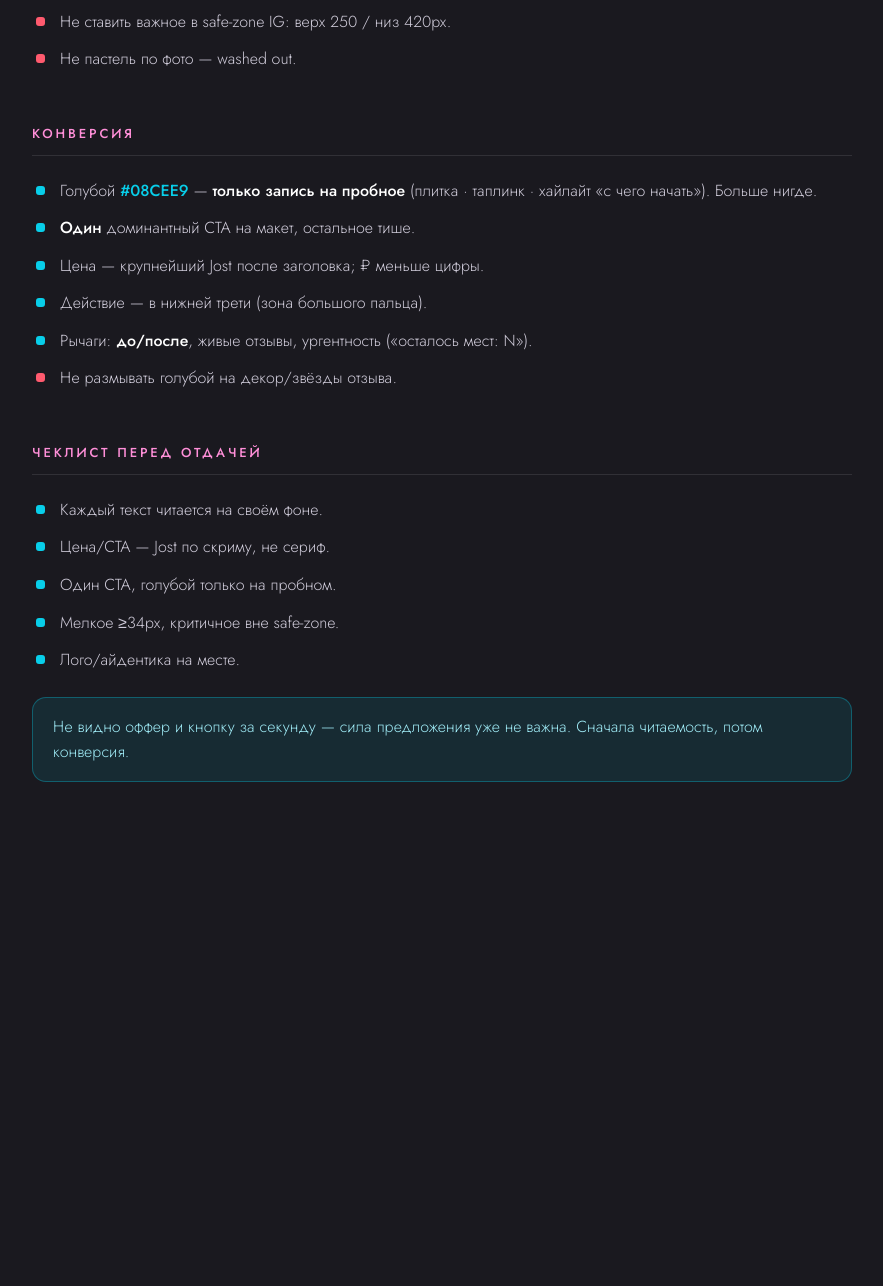
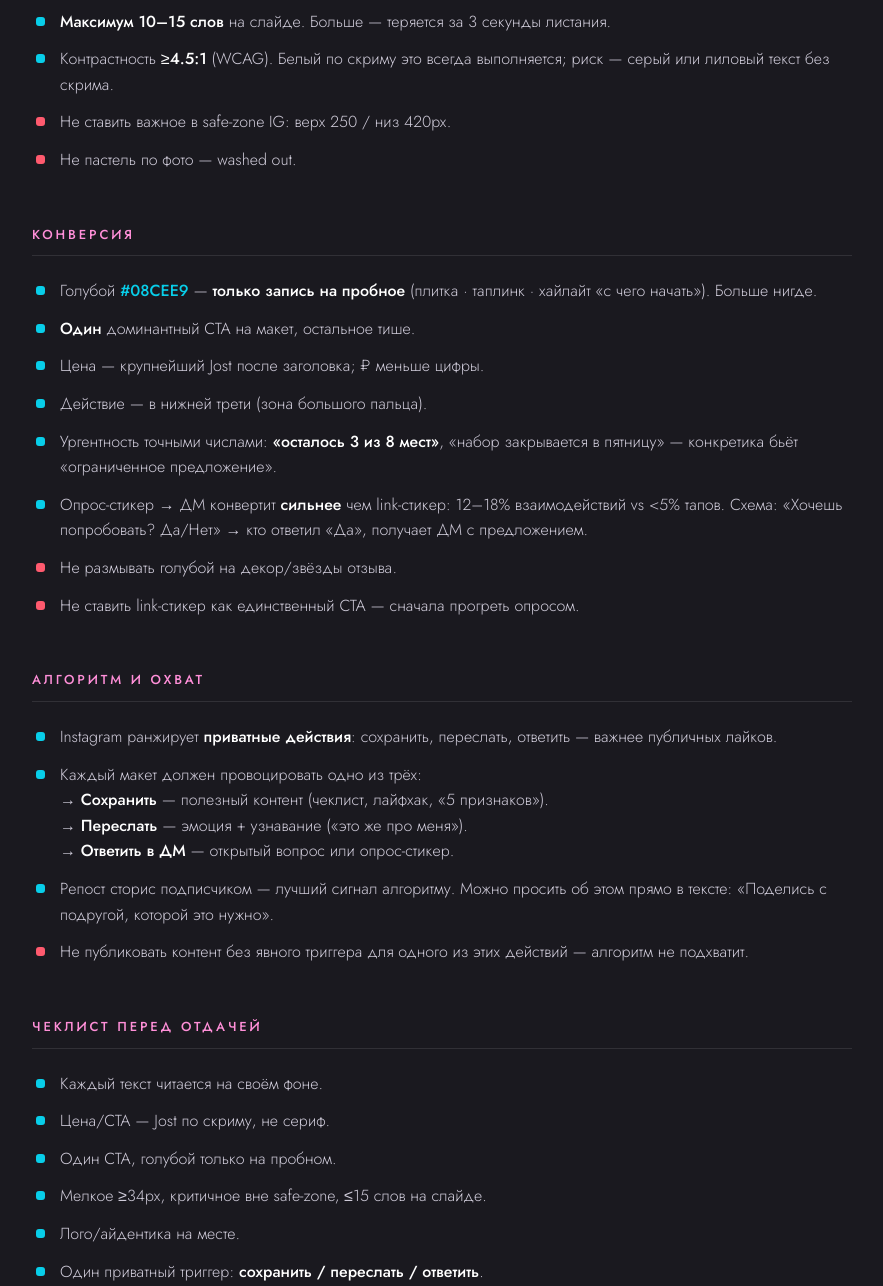
Before and after one commit to Integramma-korp/flow-instagram-ds, a plain HTML site: page conversion-guide.html in a window 1280 px wide. Shown: the part 485-1771 px from the top of the page, without its empty margins (198-1081 px from the left). Before the commit the page ends 1377 px from the top, so only its background shows below. Drawn offline with nearby package versions, Linux system fonts and the light colour scheme; a web font is replaced by a local one.

Commit message:
conversion-guide: add algorithm/reach section, interactive sticker rules, word count & contrast standards

```diff
--- a/conversion-guide.html
+++ b/conversion-guide.html
@@ -56,6 +56,8 @@
     <li>Градиентное слово по фото — тень через <code>filter: drop-shadow()</code> (обычная не работает).</li>
     <li>Критичное (время · цена · CTA) — <b>только Jost</b>, не сериф по фото.</li>
     <li>Минимальный кегль <b>≥34px</b> (в 1080). Жирно и контрастно.</li>
+    <li><b>Максимум 10–15 слов</b> на слайде. Больше — теряется за 3 секунды листания.</li>
+    <li>Контрастность <b>≥4.5:1</b> (WCAG). Белый по скриму это всегда выполняется; риск — серый или лиловый текст без скрима.</li>
     <li class="x">Не ставить важное в safe-zone IG: верх 250 / низ 420px.</li>
     <li class="x">Не пастель по фото — washed out.</li>
   </ul>
@@ -66,8 +68,21 @@
     <li><b>Один</b> доминантный CTA на макет, остальное тише.</li>
     <li>Цена — крупнейший Jost после заголовка; ₽ меньше цифры.</li>
     <li>Действие — в нижней трети (зона большого пальца).</li>
-    <li>Рычаги: <b>до/после</b>, живые отзывы, ургентность («осталось мест: N»).</li>
+    <li>Ургентность точными числами: <b>«осталось 3 из 8 мест»</b>, «набор закрывается в пятницу» — конкретика бьёт «ограниченное предложение».</li>
+    <li>Опрос-стикер → ДМ конвертит <b>сильнее</b> чем link-стикер: 12–18% взаимодействий vs &lt;5% тапов. Схема: «Хочешь попробовать? Да/Нет» → кто ответил «Да», получает ДМ с предложением.</li>
     <li class="x">Не размывать голубой на декор/звёзды отзыва.</li>
+    <li class="x">Не ставить link-стикер как единственный CTA — сначала прогреть опросом.</li>
+  </ul>
+
+  <h2>Алгоритм и охват</h2>
+  <ul>
+    <li>Instagram ранжирует <b>приватные действия</b>: сохранить, переслать, ответить — важнее публичных лайков.</li>
+    <li>Каждый макет должен провоцировать одно из трёх:<br>
+      → <b>Сохранить</b> — полезный контент (чеклист, лайфхак, «5 признаков»).<br>
+      → <b>Переслать</b> — эмоция + узнавание («это же про меня»).<br>
+      → <b>Ответить в ДМ</b> — открытый вопрос или опрос-стикер.</li>
+    <li>Репост сторис подписчиком — лучший сигнал алгоритму. Можно просить об этом прямо в тексте: «Поделись с подругой, которой это нужно».</li>
+    <li class="x">Не публиковать контент без явного триггера для одного из этих действий — алгоритм не подхватит.</li>
   </ul>
 
   <h2>Чеклист перед отдачей</h2>
@@ -75,11 +90,13 @@
     <li>Каждый текст читается на своём фоне.</li>
     <li>Цена/CTA — Jost по скриму, не сериф.</li>
     <li>Один CTA, голубой только на пробном.</li>
-    <li>Мелкое ≥34px, критичное вне safe-zone.</li>
+    <li>Мелкое ≥34px, критичное вне safe-zone, ≤15 слов на слайде.</li>
     <li>Лого/айдентика на месте.</li>
+    <li>Один приватный триггер: <b>сохранить / переслать / ответить</b>.</li>
+    <li>Если цель — запись: опрос → ДМ, не сразу ссылка.</li>
   </ul>
 
-  <div class="rule">Не видно оффер и кнопку за секунду — сила предложения уже не важна. Сначала читаемость, потом конверсия.</div>
+  <div class="rule">Не видно оффер за секунду — сила предложения не важна. Нет приватного триггера — алгоритм не разгонит. Читаемость → конверсия → охват.</div>
 
 </div>
 </body>
```
